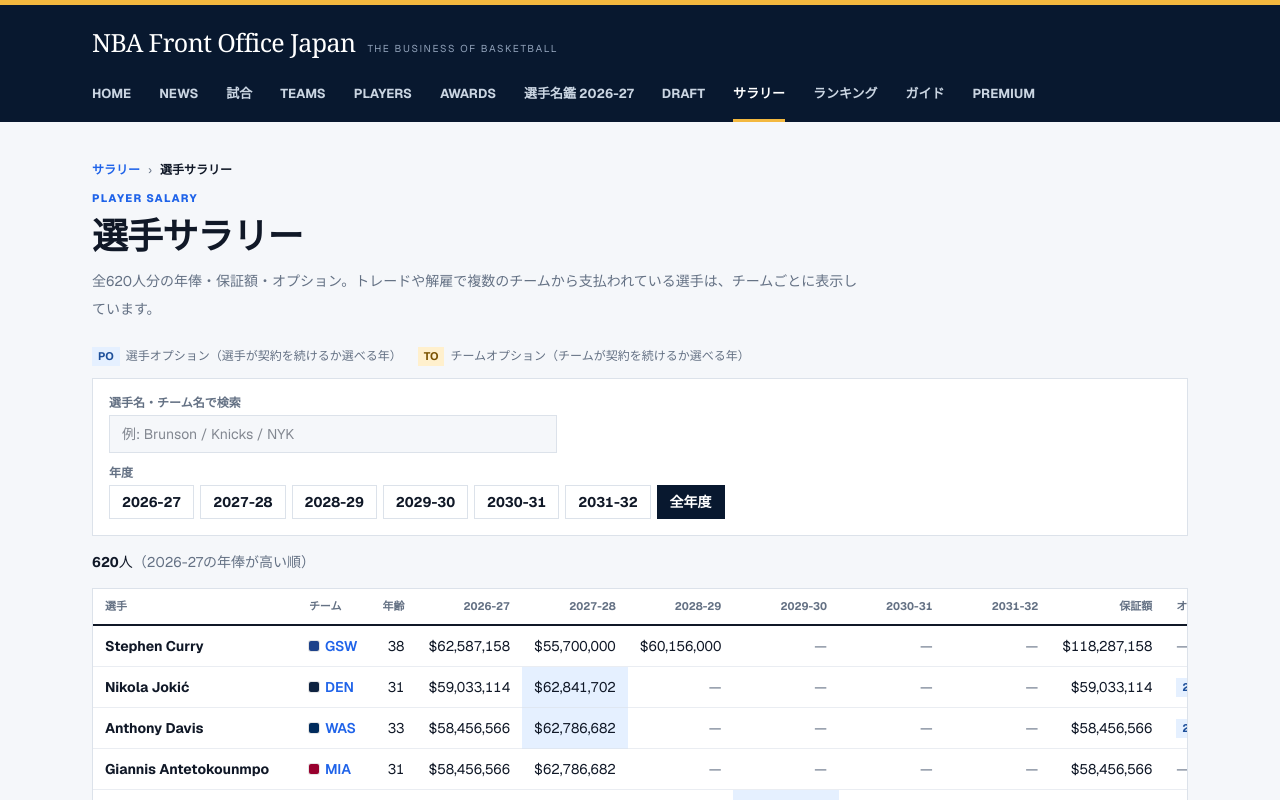
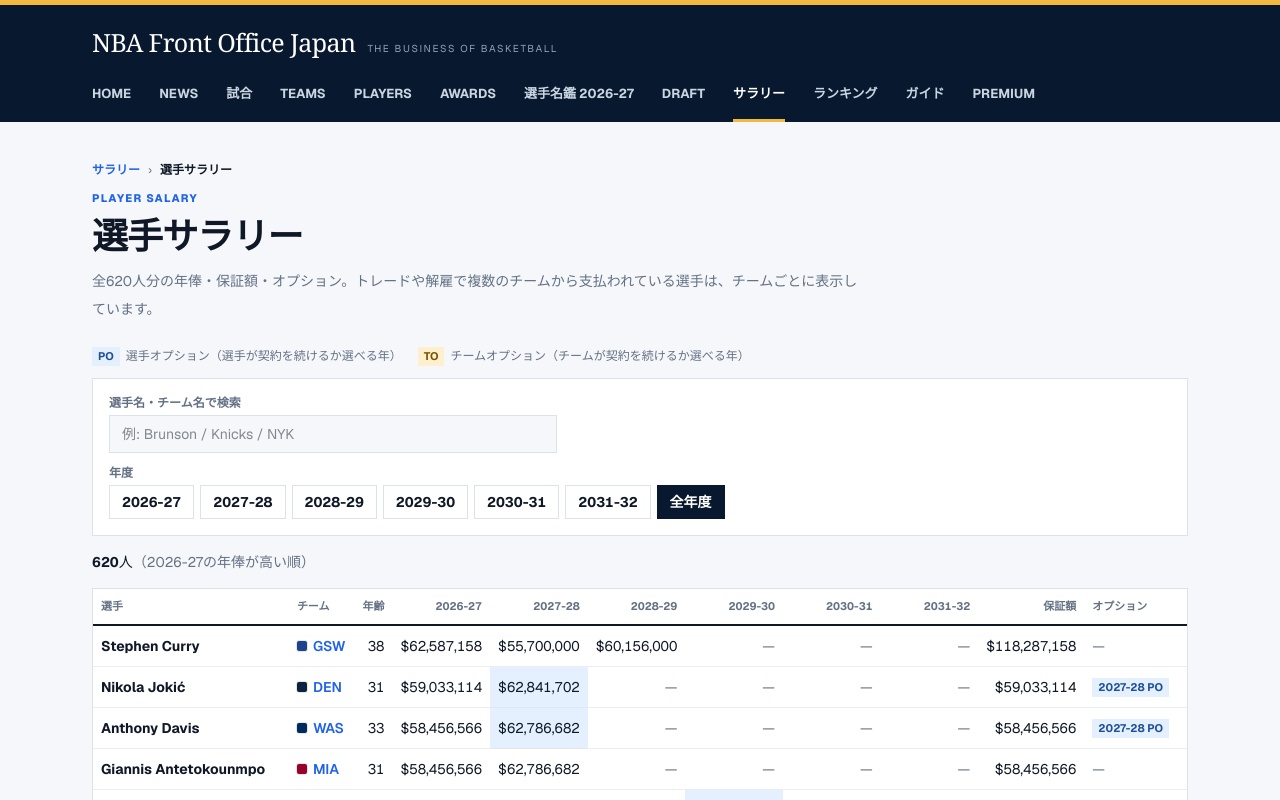
Before and after one commit to nba-front-office-japan/nba-front-office-japan, a Next.js app: page /salary/players in a window 1280 px wide. Shown: the top 800 px of the page. Built offline with nearby package versions, Linux system fonts and the light colour scheme.

Commit message:
fix: 選手サラリーの表の余白を詰め、PC幅で全列が収まるようにする
Co-Authored-By: Claude Opus 5.5 <noreply@anthropic.com>

```diff
--- a/components/salary/player-salary-table.tsx
+++ b/components/salary/player-salary-table.tsx
@@ -23,8 +23,8 @@ const OPTION_CELL: Record<"player" | "team", string> = {
   team: "bg-[#fff0cd] dark:bg-[#4a3a12]",
 };
 
-const TH = "whitespace-nowrap px-3 py-2.5 text-left text-[11px] font-bold text-muted";
-const TD = "whitespace-nowrap px-3 py-2.5";
+const TH = "whitespace-nowrap px-2 py-2.5 text-left text-[11px] font-bold text-muted";
+const TD = "whitespace-nowrap px-2 py-2.5";
 const STICKY = "sticky left-0 z-10 bg-surface";
 
 export type PlayerSalaryRow = SalaryPlayer & { teamName: string };
```
